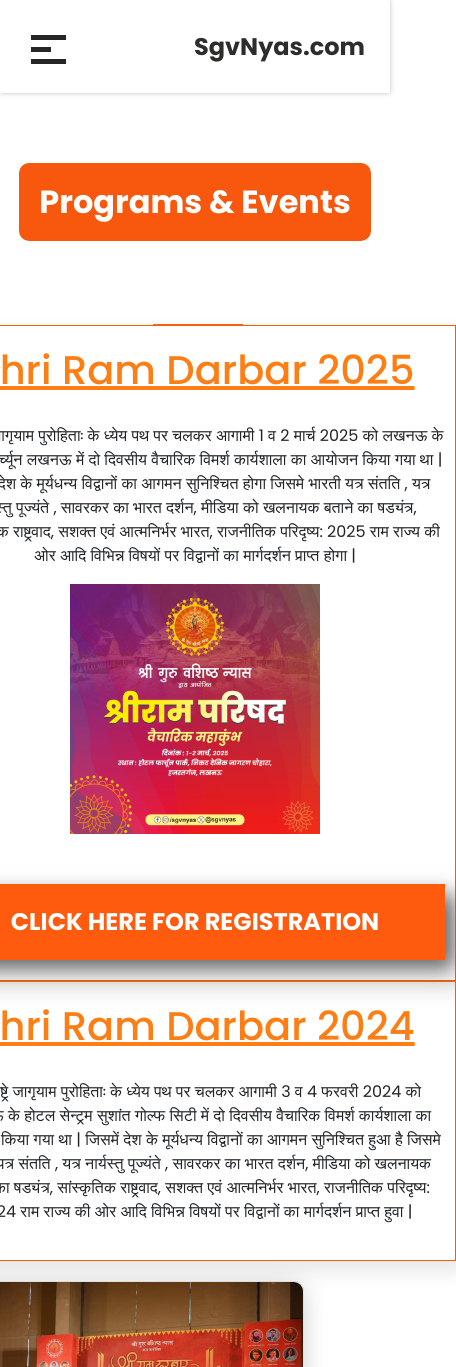
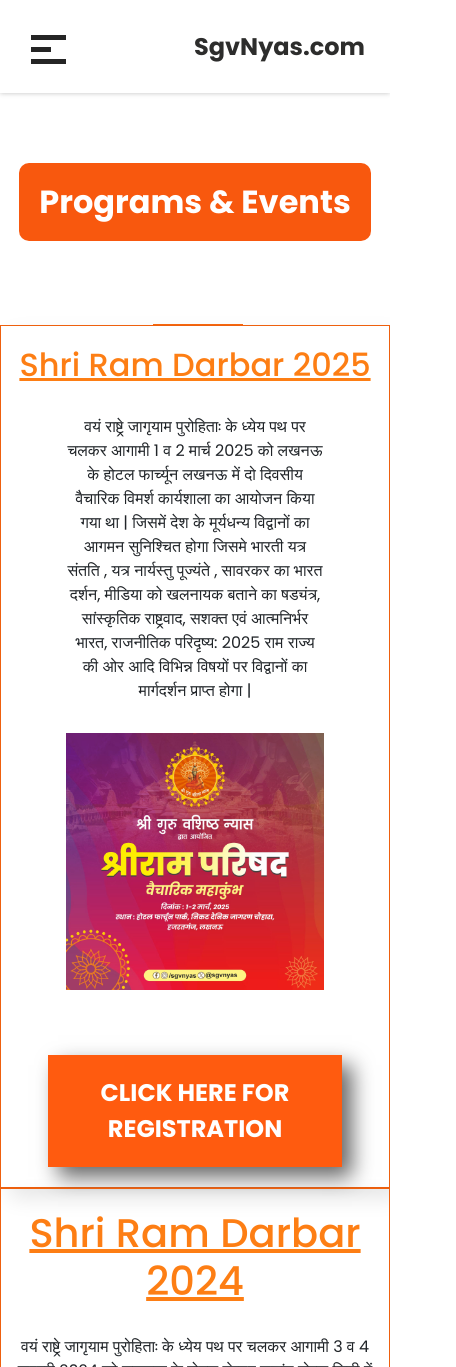
Before and after one commit to Deepakrai767622/sgvn, a plain HTML site: page events.html in a window 390 px wide. Shown: the top 1367 px of the page, 456 px wide, since content can reach past the window. Drawn offline with nearby package versions, Linux system fonts and the light colour scheme.

Commit message:
responsive events

```diff
--- a/css/events.css
+++ b/css/events.css
@@ -107,3 +107,39 @@
 .disable {
   background: #ccc;
 }
+
+.events-block {
+  border: 1px solid rgb(238, 96, 14);
+  padding: 20px 10px;
+  box-shadow: 10px 10px 20px rgba(0, 0, 0, 10%);
+}
+
+.events-block h1 {
+  width: 100%;
+  margin: 0 0 30px 0;
+  text-decoration: underline;
+  color: #fd7e14;
+  font-size: 32px;
+}
+
+.events-block p {
+  max-width: 70%;
+  margin: auto;
+}
+
+.events-block img {
+  width: 70%;
+  margin-bottom: 50px;
+  margin-top: 30px;
+}
+
+.events-block a {
+  padding: 20px;
+  background: rgb(255, 91, 15);
+  color: white !important;
+  width: 80%;
+  margin: auto;
+  box-shadow: 10px 10px 20px #666;
+  font-weight: 600;
+  font-size: 24px;
+}
--- a/events.html
+++ b/events.html
@@ -127,14 +127,8 @@
                 <!-- <span> Read More </span> -->
                 <hr />
               </a>
-              <div
-                style="
-                  border: 1px solid rgb(238, 96, 14);
-                  padding: 20px 10px;
-                  box-shadow: 10px 10px 20px rgba(0, 0, 0, 10%);
-                "
-              >
-              <h1 style=" margin: 0 0 30px 0; text-decoration: underline; color: #fd7e14; ">Shri Ram Darbar 2025</h1>
+              <div class="events-block" >
+              <h1>Shri Ram Darbar 2025</h1>
                 <p>वयं राष्ट्रे जागृयाम पुरोहिताः के ध्येय पथ पर चलकर आगामी 1 व 2
                    मार्च 2025 को लखनऊ के होटल फार्च्यून लखनऊ में दो
                    दिवसीय वैचारिक विमर्श कार्यशाला का आयोजन किया गया था | जिसमें देश
@@ -144,8 +138,8 @@
                    आत्मनिर्भर भारत, राजनीतिक परिदृष्य: 2025 राम राज्य की ओर आदि
                    विभिन्न विषयों पर विद्वानों का मार्गदर्शन प्राप्त होगा |
                 </p>
-                <img style="width: 50%; margin-bottom: 50px"  src="/images/banner/image14.jpg" alt="">
-                <a target="blank" style="padding: 20px; background: rgb(255, 91, 15); color: white; width: 500px; margin: auto; box-shadow: 10px 10px 20px #666; font-weight: 600; font-size: 24px" href="https://docs.google.com/forms/d/e/1FAIpQLSePtyhmVi81IExOc8Po9Jnkfwp48MeCycxwmBjvw-ME73yCww/viewform?usp=preview">
+                <img src="/images/banner/image14.jpg" alt="">
+                <a target="blank" href="https://docs.google.com/forms/d/e/1FAIpQLSePtyhmVi81IExOc8Po9Jnkfwp48MeCycxwmBjvw-ME73yCww/viewform?usp=preview">
                   CLICK HERE FOR REGISTRATION
                 </a>
                 <!-- sgvn@01112023 -->
```
